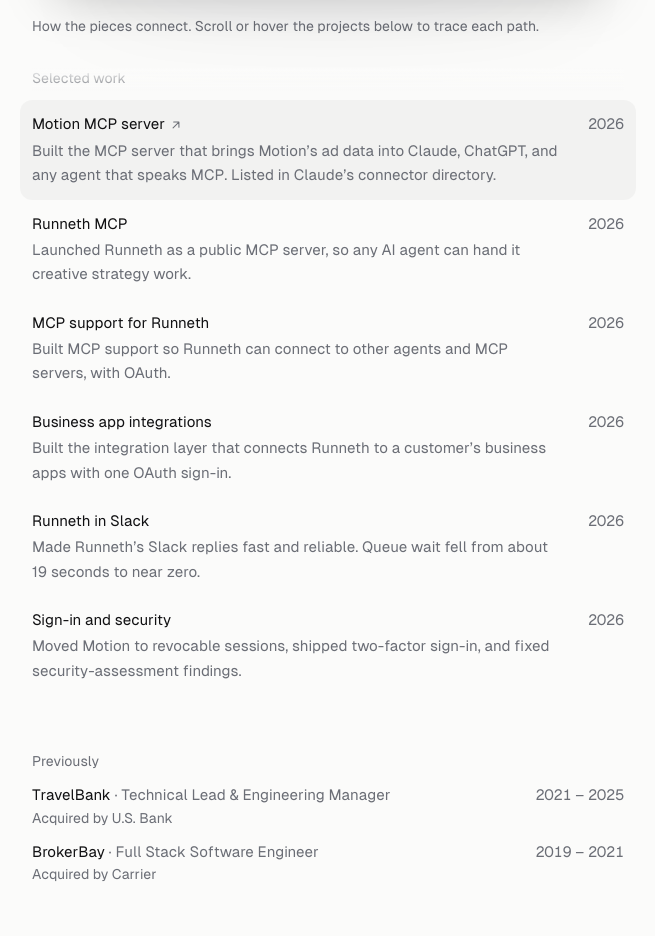
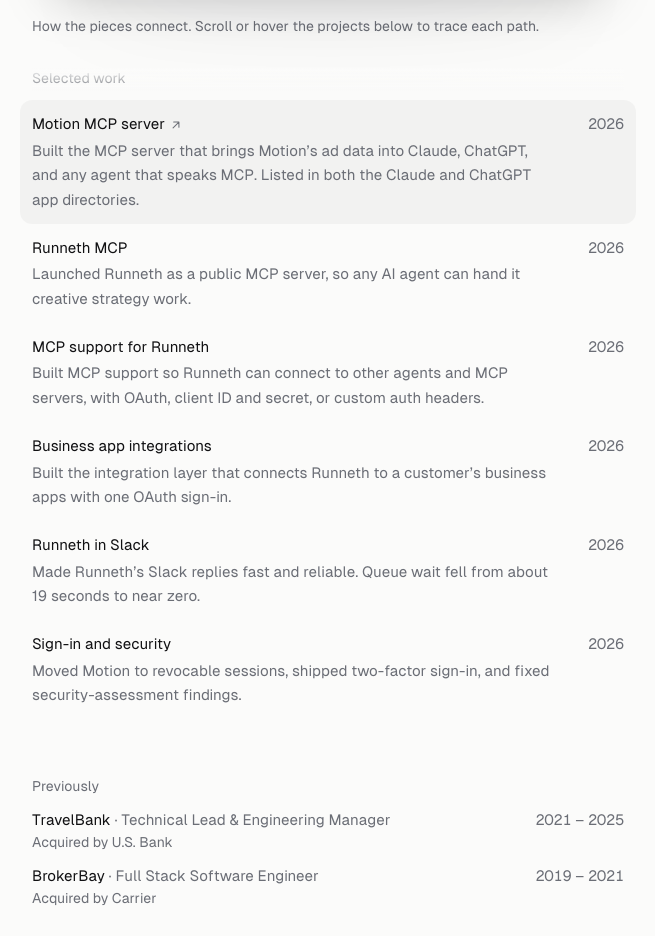
Before and after one commit to Michael-Choi/portfolio2.0, a React (Vite) app: page / in a window 1280 px wide. Shown: the part 780-1716 px from the top of the page, without its empty margins (312-967 px from the left). Built offline with nearby package versions, Linux system fonts and the light colour scheme.

Commit message:
fix: note both app directory listings and every MCP sign-in mode
The Motion MCP server is listed in both the Claude and ChatGPT app
directories. Runneth's MCP support covers OAuth, client ID and secret,
and custom auth headers.

```diff
--- a/src/content.ts
+++ b/src/content.ts
@@ -64,7 +64,7 @@
 export const work: WorkItem[] = [
   {
     title: 'Motion MCP server',
-    text: 'Built the MCP server that brings Motion’s ad data into Claude, ChatGPT, and any agent that speaks MCP. Listed in Claude’s connector directory.',
+    text: 'Built the MCP server that brings Motion’s ad data into Claude, ChatGPT, and any agent that speaks MCP. Listed in both the Claude and ChatGPT app directories.',
     year: '2026',
     href: 'https://claude.com/connectors/motion',
     path: ['claude-motion', 'chatgpt-motion', 'agents-motion'],
@@ -77,7 +77,7 @@
   },
   {
     title: 'MCP support for Runneth',
-    text: 'Built MCP support so Runneth can connect to other agents and MCP servers, with OAuth.',
+    text: 'Built MCP support so Runneth can connect to other agents and MCP servers, with OAuth, client ID and secret, or custom auth headers.',
     year: '2026',
     path: ['chat-runneth', 'runneth-mcp'],
   },
```
